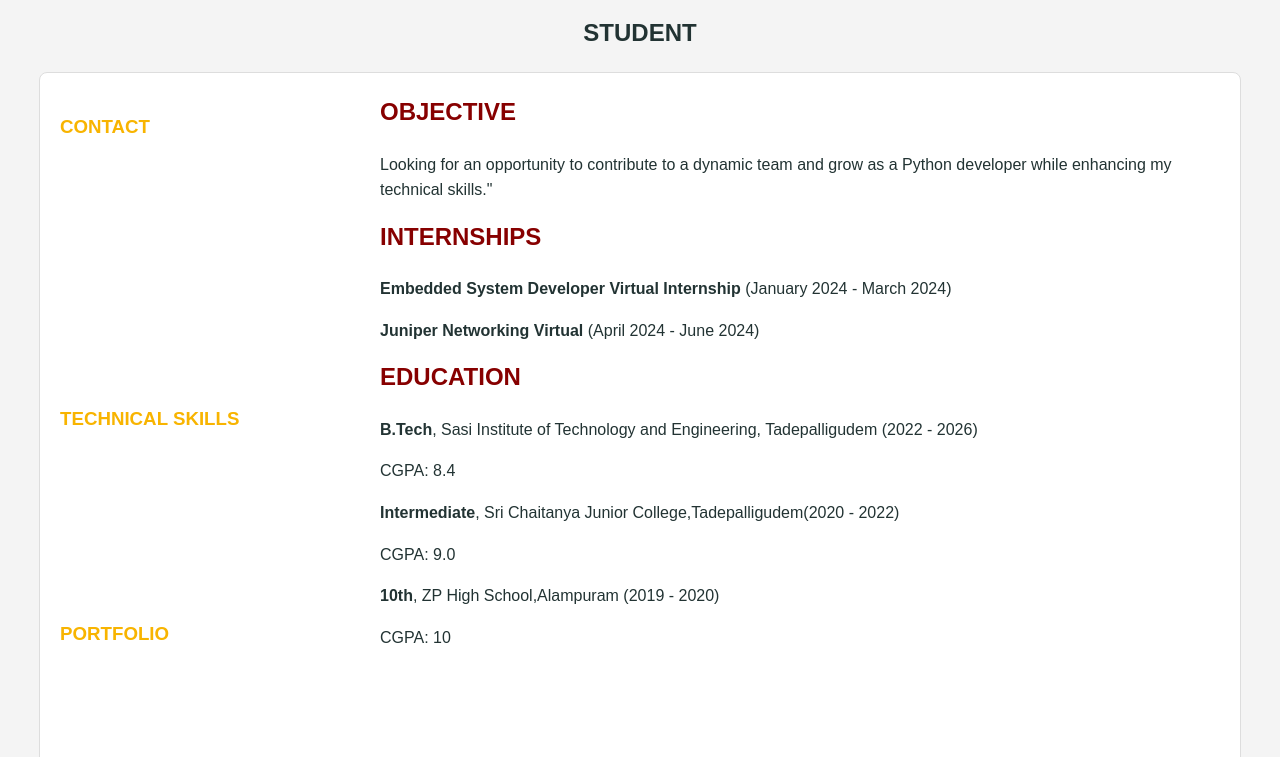
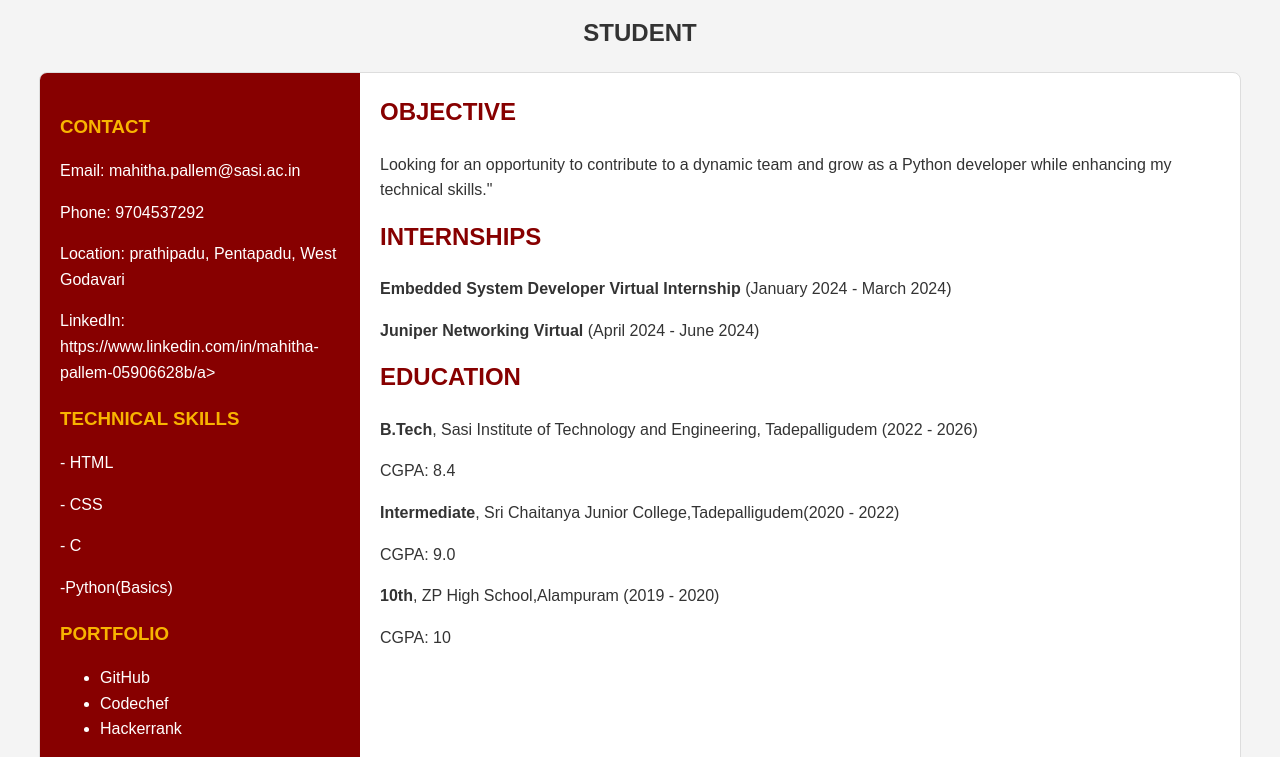
Before and after one commit to pallemmahitha/pallemmahitha.github.io, a plain HTML site: page index.html in a window 1280 px wide. Shown: the part 80-837 px from the top of the page. Drawn offline with Linux system fonts and the light colour scheme.

Commit message:
Update styles.css

```diff
--- a/styles.css
+++ b/styles.css
@@ -4,7 +4,7 @@ body {
     margin: 0;
     padding: 0;
     background-color: #f4f4f4;
-    color: #233;
+    color: #333;
 }
 
 .resume-container {
@@ -19,7 +19,7 @@ body {
 
 .sidebar {
     flex: 1;
-    background: #red;
+    background: #870000;
     color: #fff;
     padding: 20px;
 }
```
